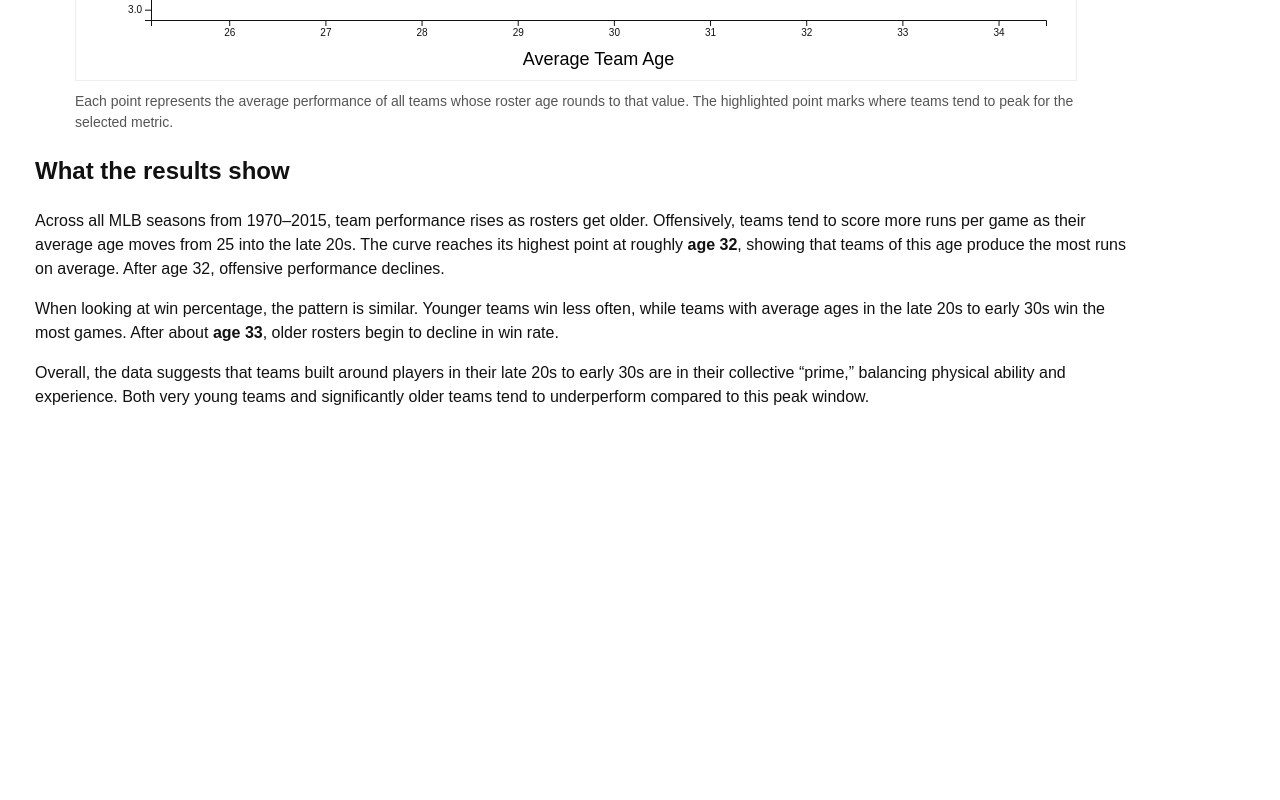
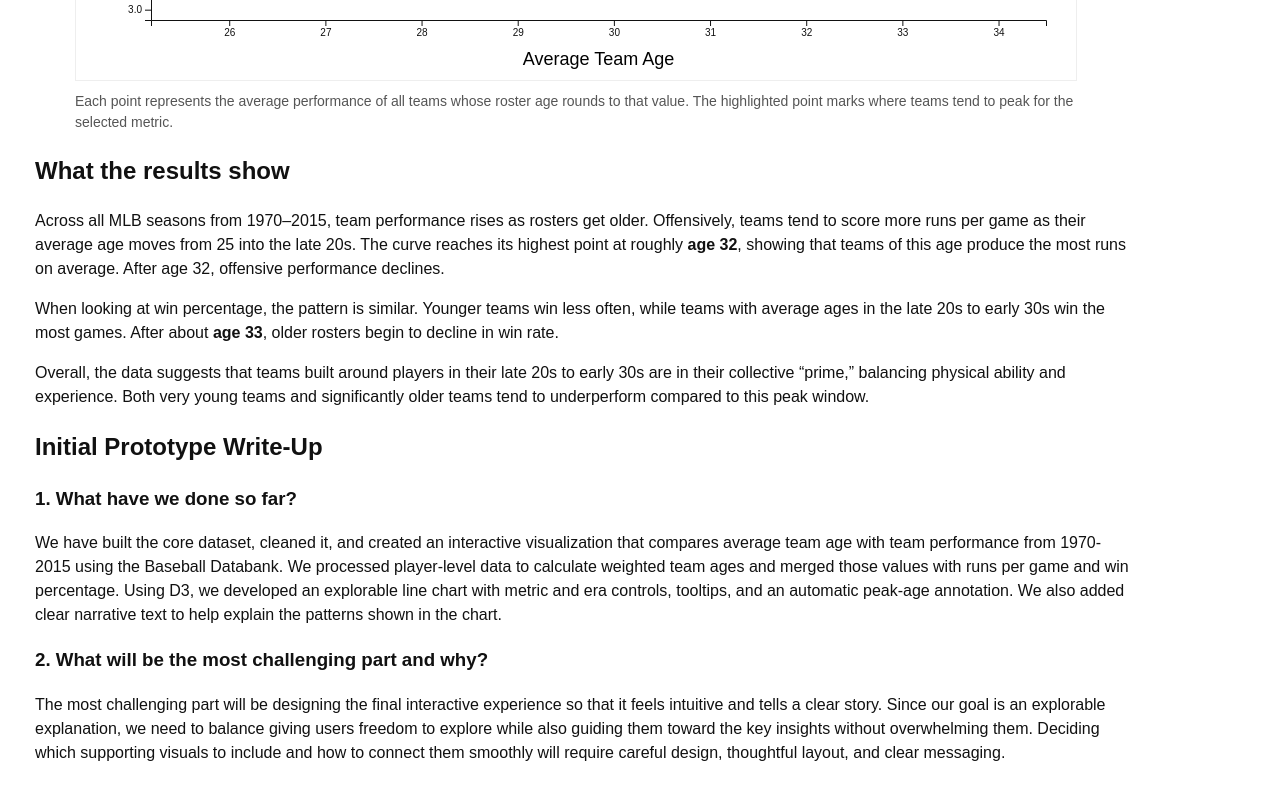
Before and after one commit to mkalsi13/Older-MBL-Baseball-Teams-vs-Younger-Teams, a plain HTML site: page index.html in a window 1280 px wide. Shown: the part 741-1541 px from the top of the page. Before the commit the page ends 1185 px from the top, so only its background shows below. Drawn offline with nearby package versions, Linux system fonts and the light colour scheme.

Commit message:
version 1.2

```diff
--- a/index.html
+++ b/index.html
@@ -148,6 +148,28 @@
   collective “prime,” balancing physical ability and experience. Both very young teams and significantly
   older teams tend to underperform compared to this peak window.
 </p>
+
+<h2>Initial Prototype Write-Up</h2>
+
+<h3>1. What have we done so far?</h3>
+<p>
+  We have built the core dataset, cleaned it, and created an interactive visualization that
+  compares average team age with team performance from 1970-2015 using the Baseball Databank.
+  We processed player-level data to calculate weighted team ages and merged those values with
+  runs per game and win percentage. Using D3, we developed an explorable line chart with
+  metric and era controls, tooltips, and an automatic peak-age annotation. We also added clear
+  narrative text to help explain the patterns shown in the chart.
+</p>
+
+<h3>2. What will be the most challenging part and why?</h3>
+<p>
+  The most challenging part will be designing the final interactive experience so that it
+  feels intuitive and tells a clear story. Since our goal is an explorable explanation,
+  we need to balance giving users freedom to explore while also guiding them toward the key
+  insights without overwhelming them. Deciding which supporting visuals to include and how to
+  connect them smoothly will require careful design, thoughtful layout, and clear messaging.
+</p>
+
 
 <div id="tooltip"></div>
 
@@ -330,6 +352,7 @@ function drawChart() {
   drawAnnotation(data);
 }
 
+
 // ------------------------------------------------------
 // ANNOTATION FOR PEAK AGE
 // ------------------------------------------------------
@@ -370,6 +393,7 @@ function drawAnnotation(data) {
     .text(tag);
 }
 
+
 </script>
 </body>
 </html>
```
